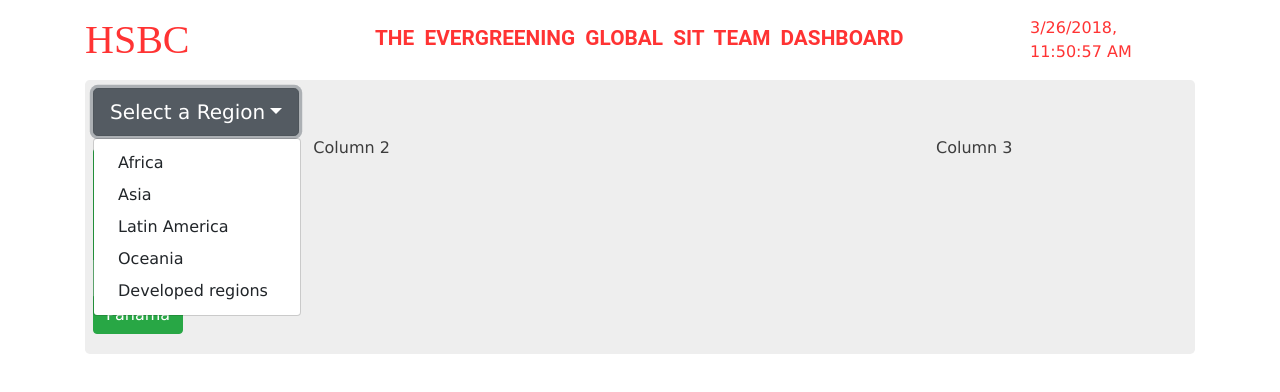
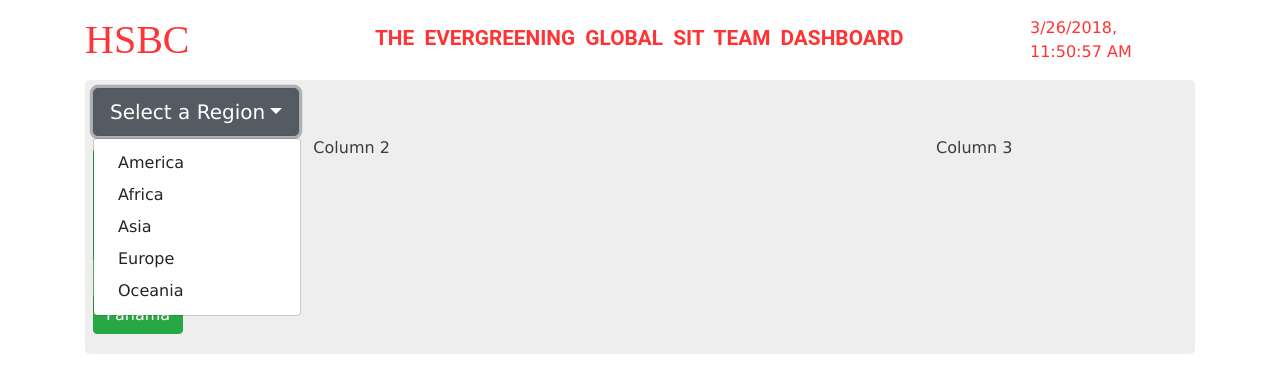
Before and after one commit to dmuxgit/myboard, a React (Create React App) app: page / in a window 1280 px wide. Both pictures are taken after a click on the button "Select a Region". Shown: the top 392 px of the page. Built offline with nearby package versions, Linux system fonts and the light colour scheme.

Commit message:
Update regionslist.js

```diff
--- a/src/components/regionslist.js
+++ b/src/components/regionslist.js
@@ -4,37 +4,35 @@
   constructor(props) {
     super(props);
     this.state = {
-      selectedEntity: 'Select a Region'
+      selectedRegion: 'Select a Region'
     };
+    this.selectedRegion = 'Select a Region';
     this.handleChange = this.handleChange.bind(this);
+    this.regionsArr = this.props.regionsUniqArr;
+    this.test = '';
+  }
+
+  sendToParent() {
+    this.props.getRegionsEntityList(this.state.selectedRegion);
   }
 
   handleChange(e) {
     this.setState({
-      selectedEntity: e.currentTarget.textContent
+      selectedRegion: e.currentTarget.textContent
     });
-    this.onChangeRegion();
-  }
-
-  onChangeRegion() {
-    if(this.state.selectedEntity === 'Africa') {
-
-    }
+    this.sendToParent();
   }
 
   render() {
+    var regionsList = this.regionsArr.map((region, index) => {
+      return <a key={index} className="dropdown-item" href="#" onClick={this.handleChange}>{region}</a>
+    });
     return (
       <nav className="regions col-sm-6">
         <button className="btn btn-secondary btn-lg dropdown-toggle" type="button" data-toggle="dropdown">
-          {this.state.selectedEntity}
+          {this.state.selectedRegion}
         </button>
-        <div className="dropdown-menu drpDwn">
-          <a className="dropdown-item" href="#" onClick={this.handleChange}>Africa</a>
-          <a className="dropdown-item" href="#" onClick={this.handleChange}>Asia</a>
-          <a className="dropdown-item" href="#" onClick={this.handleChange}>Latin America</a>
-          <a className="dropdown-item" href="#" onClick={this.handleChange}>Oceania</a>
-          <a className="dropdown-item" href="#" onClick={this.handleChange}>Developed regions</a>
-        </div>
+        <div className="dropdown-menu drpDwn">{ regionsList }</div>
       </nav>
     );
   }
```
